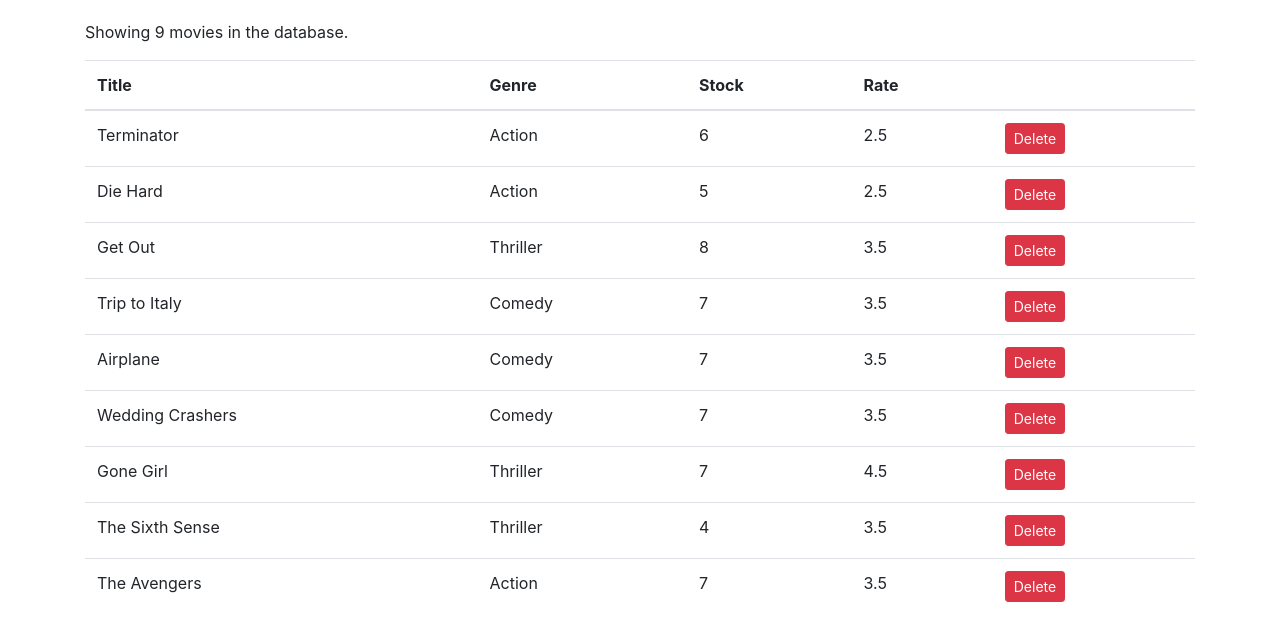
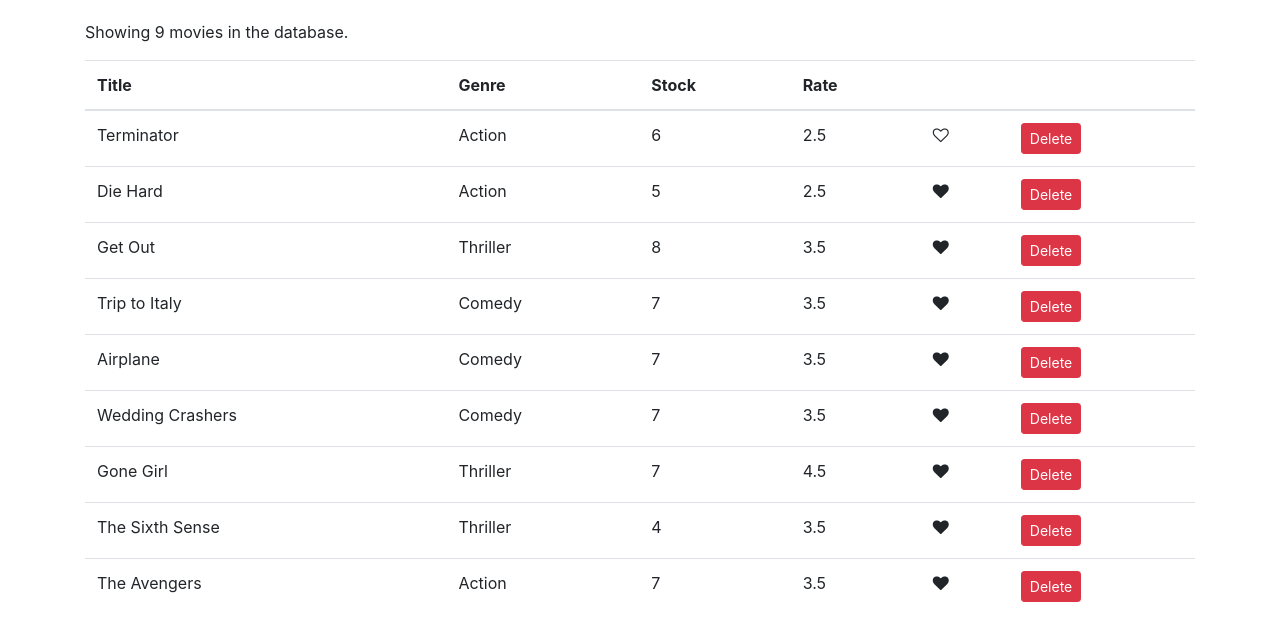
Before and after one commit to SuzyLockwood/vidly, a React (Create React App) app: page / in a window 1280 px wide. Shown: the top 640 px of the page. Built offline with nearby package versions, Linux system fonts and the light colour scheme.

Commit message:
added like toggle functionality

```diff
--- /dev/null
+++ b/src/components/common/like.jsx
@@ -0,0 +1,21 @@
+import React from 'react';
+
+//converted class component to stateless functional component as it receives all data it needs via props (doesn't have any state)
+
+//to convert -- remove render, pass in props as parameter, and remove references to it
+
+const Like = (props) => {
+  //empty to full heart when liked/clicked and hand icon when hovered over heart
+  let classes = 'fa fa-heart';
+  if (props.liked) classes += '-o';
+  return (
+    <i
+      onClick={props.onClick}
+      style={{ cursor: 'pointer' }}
+      className={classes}
+      aria-hidden="true"
+    />
+  );
+};
+
+export default Like;
--- a/src/components/movies.jsx
+++ b/src/components/movies.jsx
@@ -1,5 +1,6 @@
 import React, { Component } from 'react';
 import { getMovies } from '../services/fakeMovieService.js';
+import Like from './common/like';
 
 class Movies extends Component {
   state = {
@@ -10,6 +11,19 @@ class Movies extends Component {
     //get all movies except one being deleted
     const movies = this.state.movies.filter((m) => m._id !== movie._id);
     this.setState({ movies: movies });
+  };
+
+  handleLike = (movie) => {
+    //as with Delete, we don't want to modify state directly so we make a copy of all movies here
+    const movies = [...this.state.movies];
+    //find index of the passed object and store it
+    const index = movies.indexOf(movie);
+    //copying all properties here
+    movies[index] = { ...movies[index] };
+    //toggle logic (if true, become false, and vice versa)
+    movies[index].liked = !movies[index].liked;
+    //Passing new movies array to state
+    this.setState({ movies });
   };
 
   render() {
@@ -29,6 +43,7 @@ class Movies extends Component {
               <th>Stock</th>
               <th>Rate</th>
               <th />
+              <th />
             </tr>
           </thead>
           <tbody>
@@ -38,6 +53,12 @@ class Movies extends Component {
                 <td>{movie.genre.name}</td>
                 <td>{movie.numberInStock}</td>
                 <td>{movie.dailyRentalRate}</td>
+                <td>
+                  <Like
+                    liked={movie.liked}
+                    onClick={() => this.handleLike(movie)}
+                  />
+                </td>
                 <td>
                   <button
                     onClick={() => this.handleDelete(movie)}
--- a/src/services/fakeMovieService.js
+++ b/src/services/fakeMovieService.js
@@ -7,7 +7,8 @@ const movies = [
     genre: { _id: '5b21ca3eeb7f6fbccd471818', name: 'Action' },
     numberInStock: 6,
     dailyRentalRate: 2.5,
-    publishDate: '2018-01-03T19:04:28.809Z'
+    publishDate: '2018-01-03T19:04:28.809Z',
+    liked: true
   },
   {
     _id: '5b21ca3eeb7f6fbccd471816',
```
